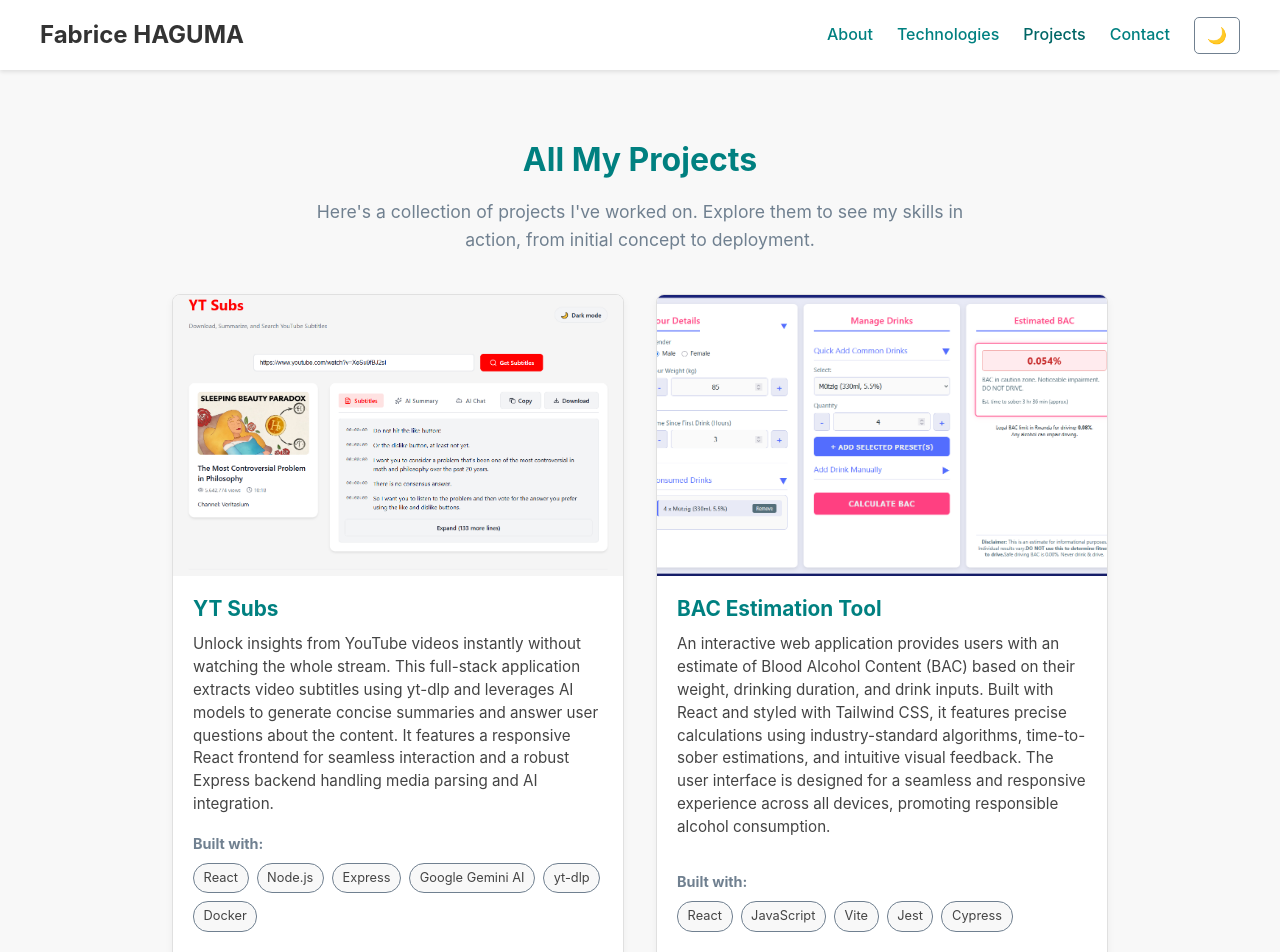
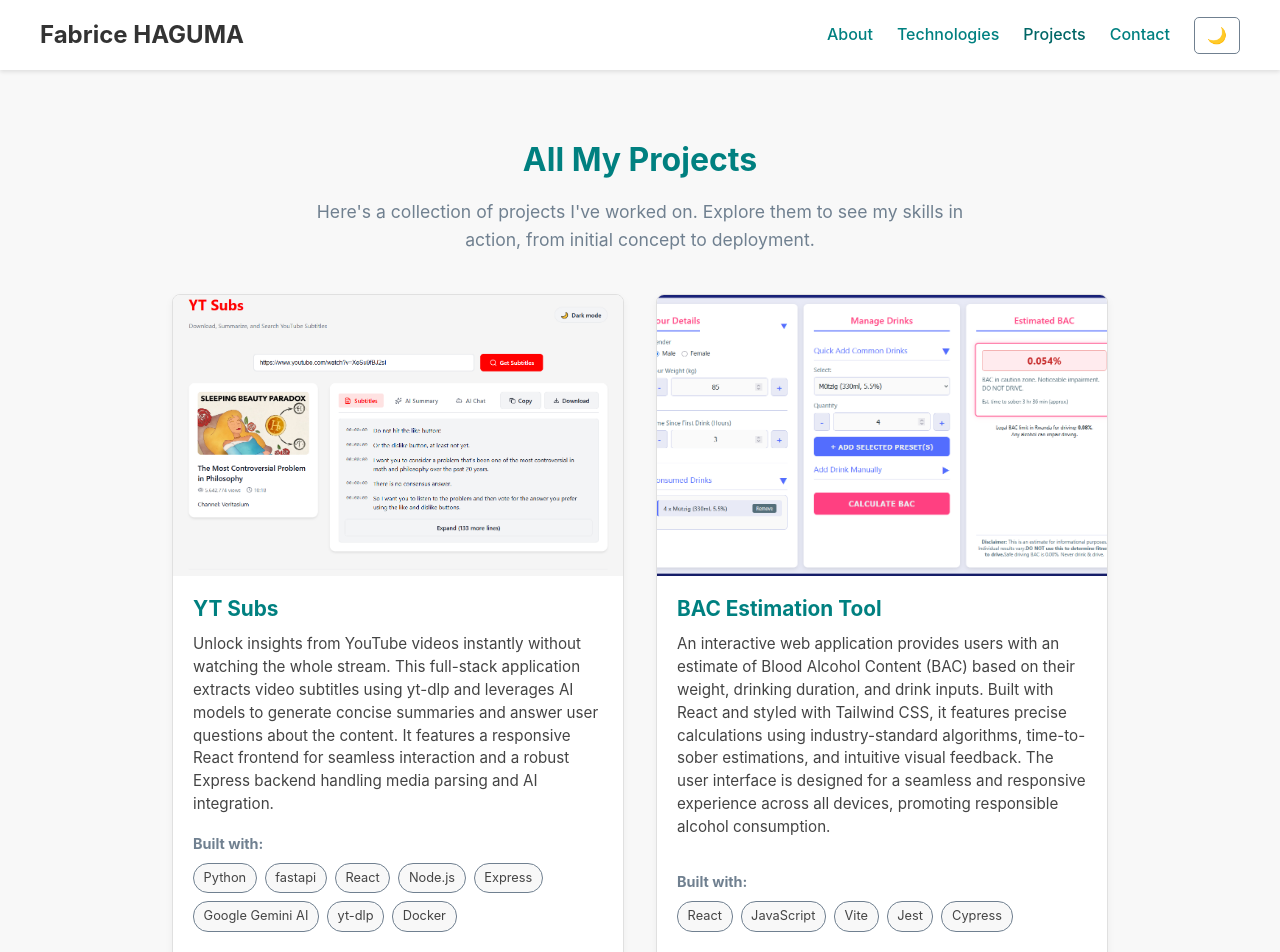
Before and after one commit to FabHaguma/my_portfolio, a React (Vite) app: page /projects in a window 1280 px wide. Shown: the top 952 px of the page. Built offline with nearby package versions, Linux system fonts and the light colour scheme.

Commit message:
added www to some of the links

```diff
--- a/src/data/projectsData.js
+++ b/src/data/projectsData.js
@@ -23,8 +23,8 @@ export const projectsData = [
     name: "YT Subs",
     description: "Unlock insights from YouTube videos instantly without watching the whole stream. This full-stack application extracts video subtitles using yt-dlp and leverages AI models to generate concise summaries and answer user questions about the content. It features a responsive React frontend for seamless interaction and a robust Express backend handling media parsing and AI integration.",
     smallDescription: "Download YouTube transcripts, summarize content, and chat with AI.",
-    technologies: ["React", "Node.js", "Express", "Google Gemini AI", "yt-dlp", "Docker"],
-    liveDemoLink: "https://ytsubs.haguma.com/",
+    technologies: ["Python", "fastapi", "React", "Node.js", "Express", "Google Gemini AI", "yt-dlp", "Docker"],
+    liveDemoLink: "https://www.ytsubs.haguma.com/",
     sourceCodeLink: "https://github.com/fabhaguma/yt-subs",
     screenshot: project_F_Screenshot
   },
@@ -34,7 +34,7 @@ export const projectsData = [
     description: "An interactive web application provides users with an estimate of Blood Alcohol Content (BAC) based on their weight, drinking duration, and drink inputs. Built with React and styled with Tailwind CSS, it features precise calculations using industry-standard algorithms, time-to-sober estimations, and intuitive visual feedback. The user interface is designed for a seamless and responsive experience across all devices, promoting responsible alcohol consumption.",
     smallDescription: "A tool to estimate Blood Alcohol Content (BAC).",
     technologies: ["React", "JavaScript", "Vite", "Jest", "Cypress"],
-    liveDemoLink: "https://bac.haguma.com/",
+    liveDemoLink: "https://www.bac.haguma.com/",
     sourceCodeLink: "https://github.com/FabHaguma/BAC-Estimator",
     screenshot: project_B_Screenshot
   },
@@ -44,7 +44,7 @@ export const projectsData = [
     description: "A full-stack web application for image editing and manipulation. Built with a modern React frontend and Python Flask backend, it features real-time image processing capabilities including resizing, cropping with presets, rotation, and flipping. Users can apply filters like grayscale, adjust brightness and contrast, and download their creations in multiple formats. The application utilizes Docker for containerization and provides a responsive, intuitive interface for seamless editing.",
     smallDescription: "A web application for real-time image editing and manipulation.",
     technologies: ["React", "Python", "Flask", "Vite", "Docker", "Pillow", "CSS Modules"],
-    liveDemoLink: "https://arteditor.haguma.com/",
+    liveDemoLink: "https://www.arteditor.haguma.com/",
     sourceCodeLink: "https://github.com/FabHaguma/haguma-art-editor",
     screenshot: project_G_Screenshot,
   },
@@ -64,7 +64,7 @@ export const projectsData = [
     description: "An innovative web application designed to explore and calculate intricate family age relationships. Built with React, Vite, and Zustand, it features a dual-mode interface: a guided mode with pre-defined templates for precise calculations, and an AI-powered mode using Google's Gemini API for natural language queries. Users can manage family members, track life events, and ask complex questions like 'When will my sister and I have a combined age equal to our mom's?' The relationship-aware AI provides personalized, context-rich answers, making generational connections easy to visualize.",
     smallDescription: "An AI-powered app to explore family age relationships.",
     technologies: ["React", "Vite", "Zustand", "Google Gemini API", "CSS Modules"],
-    liveDemoLink: "https://agebond.haguma.com/",
+    liveDemoLink: "https://www.agebond.haguma.com/",
     sourceCodeLink: "https://github.com/FabHaguma/agebond",
     screenshot: project_E_Screenshot
   },
@@ -75,7 +75,7 @@ export const projectsData = [
     description: "An adaptation of a multiplayer board game that allows players to enjoy the classic Noch Mal game online. It features real-time gameplay, of rolling dice to strategically place numbers on a grid, aiming to complete rows and columns for points. Players can join games, track their scores. The game is designed to be user-friendly and engaging, with a focus on smooth gameplay and an intuitive interface.",
     smallDescription: "An online adaptation of the classic Noch Mal board game.",
     technologies: ["React", "Node.js", "Express", "Socket.IO", "Vanilla CSS"],
-    liveDemoLink: "https://nochmal.haguma.com/",
+    liveDemoLink: "https://www.nochmal.haguma.com/",
     sourceCodeLink: "https://github.com/FabHaguma/nochmal-online",
     screenshot: project_A_Screenshot
   },
```
